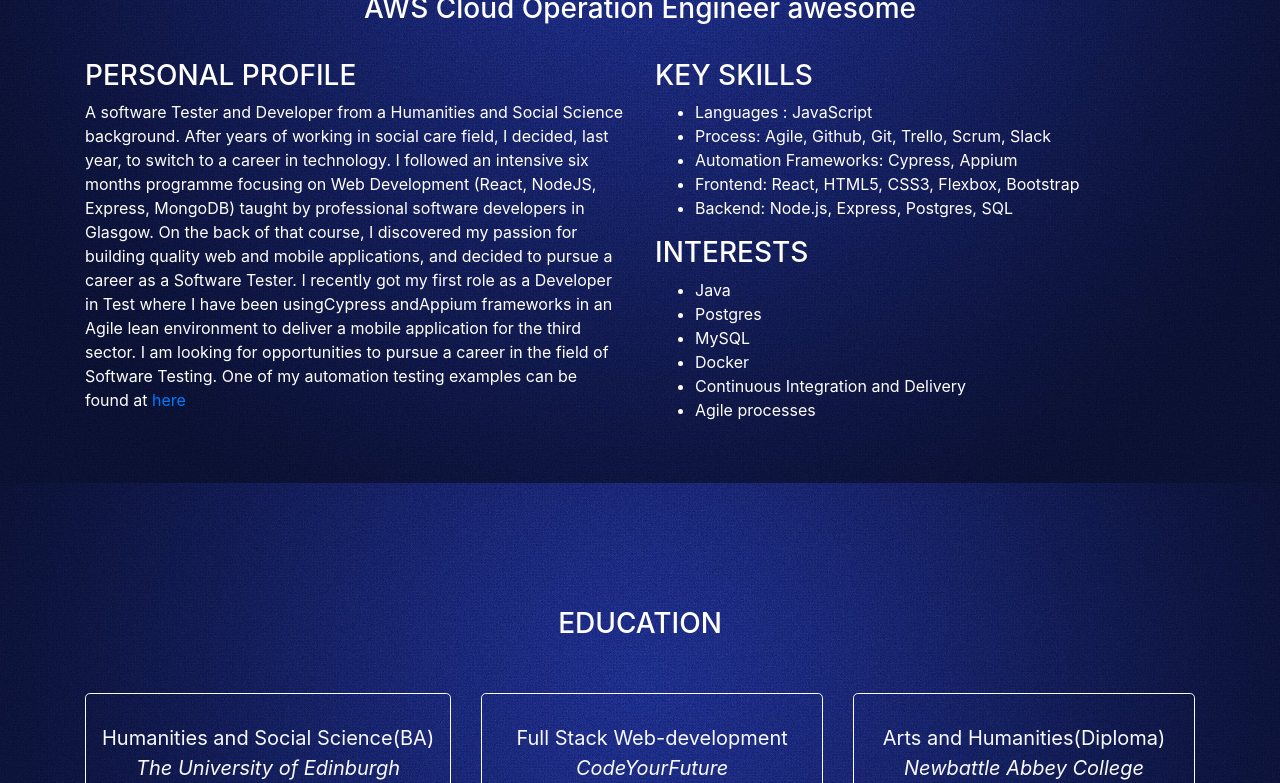
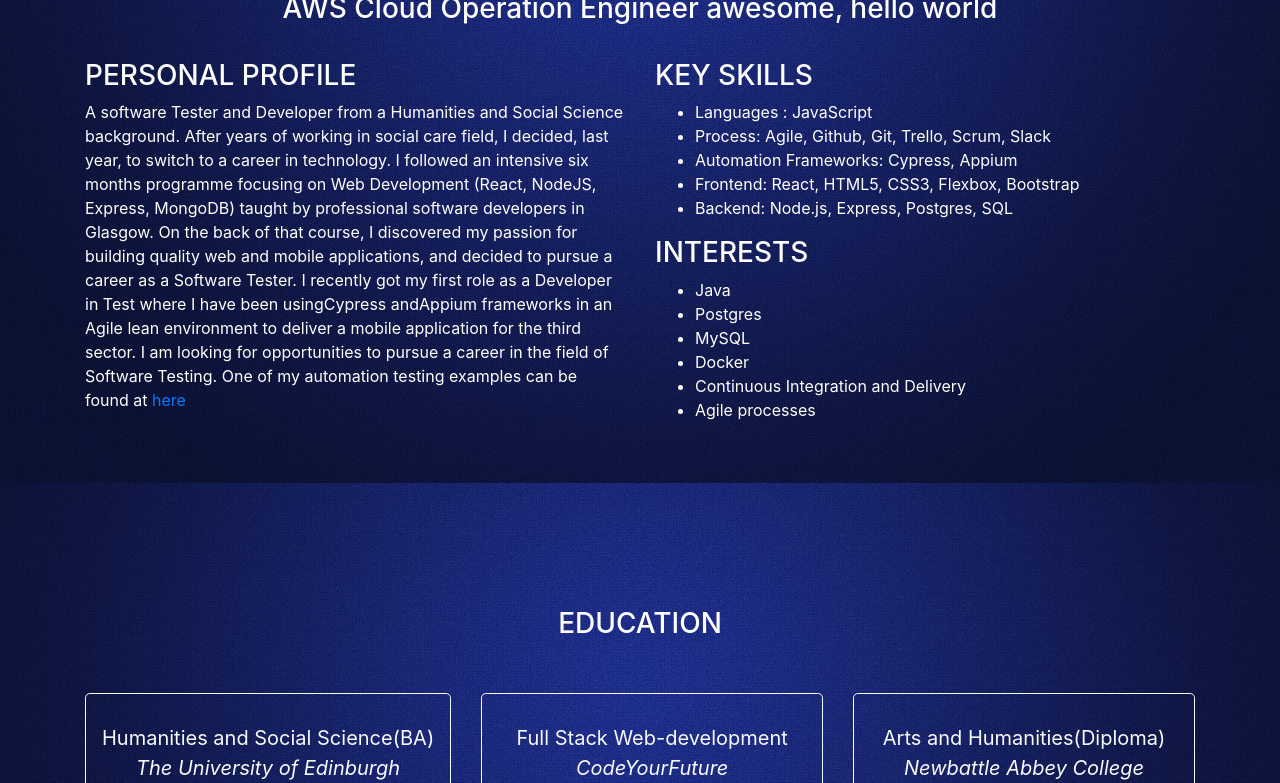
Before and after one commit to wonmaungthein/AWS-re-start-project, a website: page index.html in a window 1280 px wide. Shown: the part 317-1100 px from the top of the page. Drawn offline with nearby package versions, Linux system fonts and the light colour scheme.

Commit message:
messing around

```diff
--- a/index.html
+++ b/index.html
@@ -77,7 +77,7 @@
 				<div class="aboutMe">
 					<img class="logo" src="me.jpg" alt "myphoto" />
 					<h2>Won Maung Thein (BA)</h2>
-					<h3>AWS Cloud Operation Engineer awesome<h3>
+					<h3>AWS Cloud Operation Engineer awesome, hello world<h3>
 				</div>
 				<div class="row profile-Skillscontainer">
 					<div class="col-sm Profile">
```
